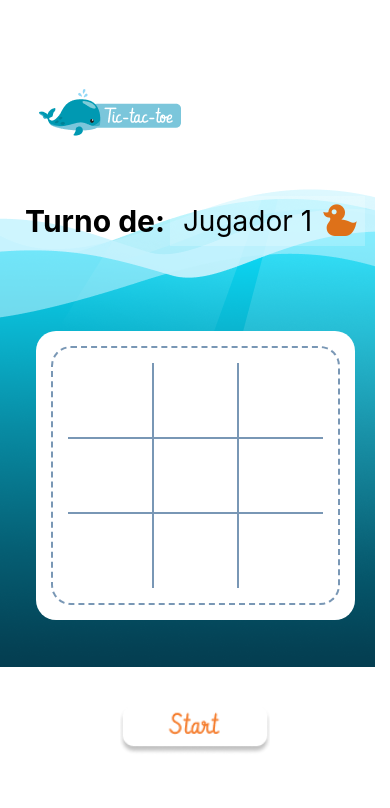
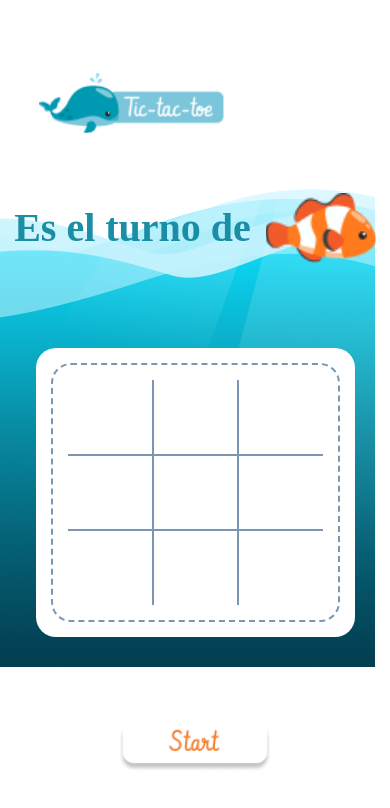
Before and after one commit to CorinaVaras/Tic-Tac-Toe, a React Native app: screen / in a window 390 px wide. Shown: the top 808 px of the page. Built offline with nearby package versions, Linux system fonts and the light colour scheme.

Commit message:
estilos del turno del jugador actual

```diff
--- a/App.js
+++ b/App.js
@@ -117,10 +117,10 @@ export default class App extends React.Component {
     // Check for winners...
     let winner = this.getWinner();
     if (winner === 1) {
-      Alert.alert('El ganador es el Duck');
+      Alert.alert('Ganó NEMO!!');
       this.inicializeGame();
     } else if (winner === -1) {
-      Alert.alert('El ganador es el Fish');
+      Alert.alert('Ganó El TIBURON!!');
       this.inicializeGame();
     }
     // Check Draw
@@ -139,9 +139,9 @@ export default class App extends React.Component {
     let value = this.state.gameState[row][col];
     switch (value) {
       case 1:
-        return <Icon name="duck" style={styles.duck} />;
+        return <Image source={require('./assets/nemo.png')} />
       case -1:
-        return <Icon name="fish" style={styles.fish} />;
+        return <Image source={require('./assets/orca.png')} />
       default:
         <View />;
     }
@@ -153,15 +153,15 @@ export default class App extends React.Component {
       case 1:
         return (
           <View style={styles.player}>
-            <Text style={styles.playerDuck}> Jugador 1 </Text>
-            <Icon name="duck" style={styles.duckIcon} />
+            {/* <Text style={styles.playerDuck}> Jugador 1 </Text> */}
+            <Image source={require('./assets/nemo.png')} style={styles.playerNemo}  />
           </View>
         );
       case -1:
         return (
           <View style={styles.player}>
-            <Text style={styles.playerFish}> Jugador 2 </Text>
-            <Icon name="fish" style={styles.fishIcon} />
+            {/* <Text style={styles.playerFish}> Jugador 2 </Text> */}
+            <Image source={require('./assets/orca.png')} style={styles.playerOrca}/>
           </View>
         );
     }
@@ -174,11 +174,11 @@ export default class App extends React.Component {
         style={styles.container}>
 
         <View style={styles.containerLogo}>
-        <Image source={require('./assets/img2.png')} />
+        <Image style={styles.logo}source={require('./assets/img2.png')} />
         </View>
 
         <View style={styles.containerGameCurrent}>
-          <Text style={styles.gamerCurrent}>Turno de:</Text>
+          <Text style={styles.gamerCurrent}>Es el turno de</Text>
           {this.renderGamerCurrent()}
         </View>
         <View style={{padding: 15, borderRadius: 20, backgroundColor: '#FFFFFF' }}>
@@ -320,7 +320,11 @@ const styles = StyleSheet.create({
     display: 'flex',
     justifyContent: 'flex-start',
     width: '80%',
-    marginBottom: 60
+    marginBottom: 60,
+  },
+  logo:{
+    width: 200,
+    height: 60,
   },
 
   tile: {
@@ -328,16 +332,6 @@ const styles = StyleSheet.create({
     width: 85,
     height: 75,
     borderColor: '#7997B5',
-  },
-
-  duck: {
-    color: '#DE7119',
-    fontSize: 60,
-  },
-
-  fish: {
-    color: '#116979',
-    fontSize: 70,
   },
 
   text: {
@@ -357,39 +351,31 @@ const styles = StyleSheet.create({
     flexDirection: 'row',
     marginBottom: 85,
     alignItems: 'center',
+
   },
   gamerCurrent: {
-    fontSize: 30,
+    fontSize: 40,
     fontWeight: 'bold',
-    // fontFamily: 'Vibur-Regular'
+    fontFamily: 'Vibur',
+    color: '#198EA4',
   },
   player: {
     display: 'flex',
     flexDirection: 'row',
-    backgroundColor: 'rgba(255,255,255,0.2)',
     justifyContent: 'center',
     alignItems: 'center',
-    padding: 5,
-    marginLeft: 5,
+    marginLeft: 15
   },
 
-  playerDuck: {
-    fontSize: 28,
-    display: 'flex',
-    flexDirection: 'row',
+  playerNemo: {
+    width: 110,
+    height:70,
+
   },
-  playerFish: {
-    fontSize: 28,
-    display: 'flex',
-    flexDirection: 'row',
-  },
-  duckIcon: {
-    color: '#DE7119',
-    fontSize: 40,
+  playerOrca: {
+    width: 125,
+    height:70,
+
   },
 
-  fishIcon: {
-    color: '#116979',
-    fontSize: 45,
-  },
 });
--- a/package.json
+++ b/package.json
@@ -2,7 +2,6 @@
   "name": "TicTacToe",
   "version": "0.0.1",
   "private": true,
-
   "scripts": {
     "android": "react-native run-android",
     "ios": "react-native run-ios",
```
Also changed, not shown: react-native.config.js (added, +7 -0 lines), assets/fonts/Vibur-Regular.otf (added), assets/fonts/Vibur-Regular.ttf (deleted), 3 other files (tests, documents, lock files or other folders).
